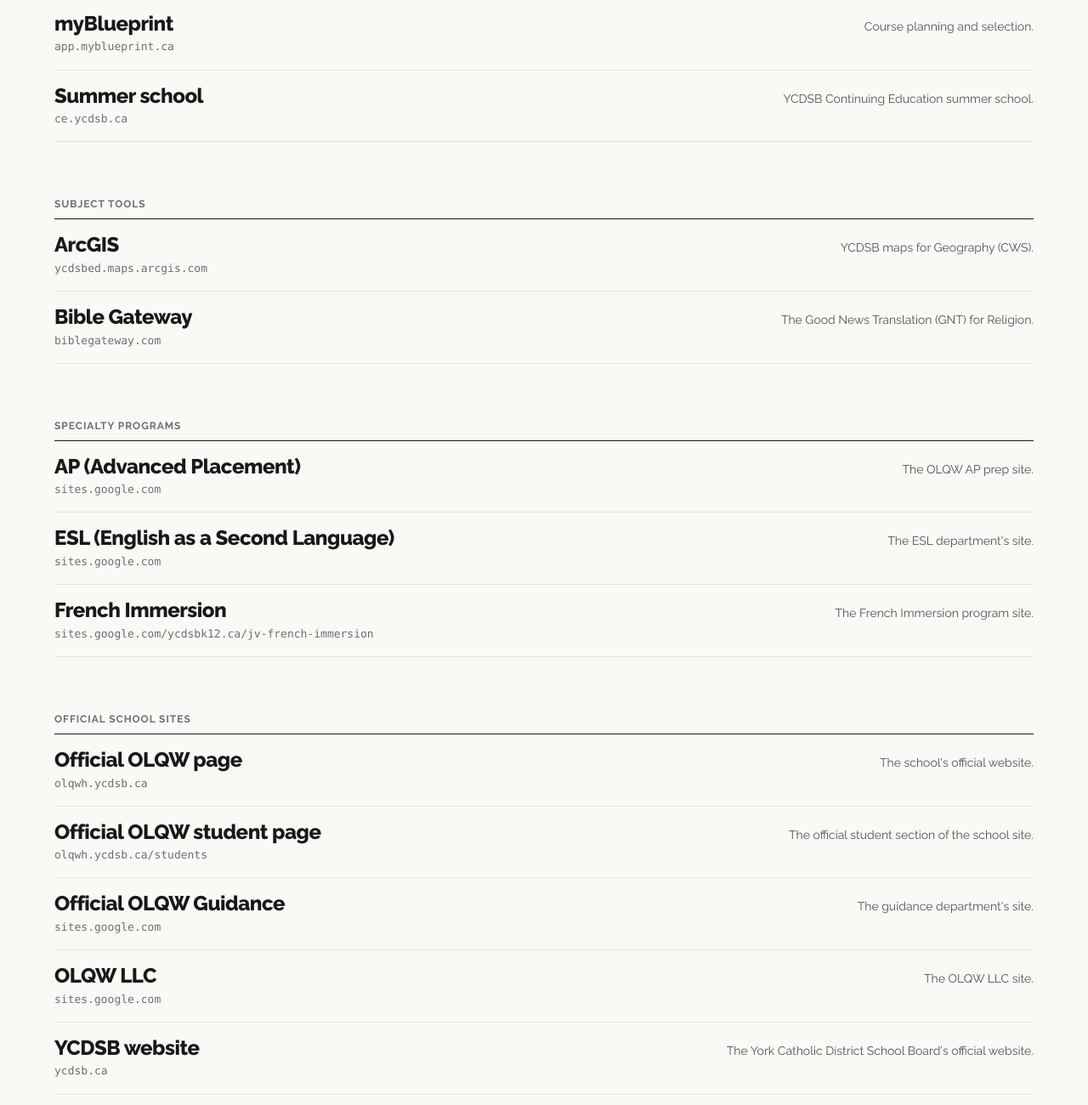
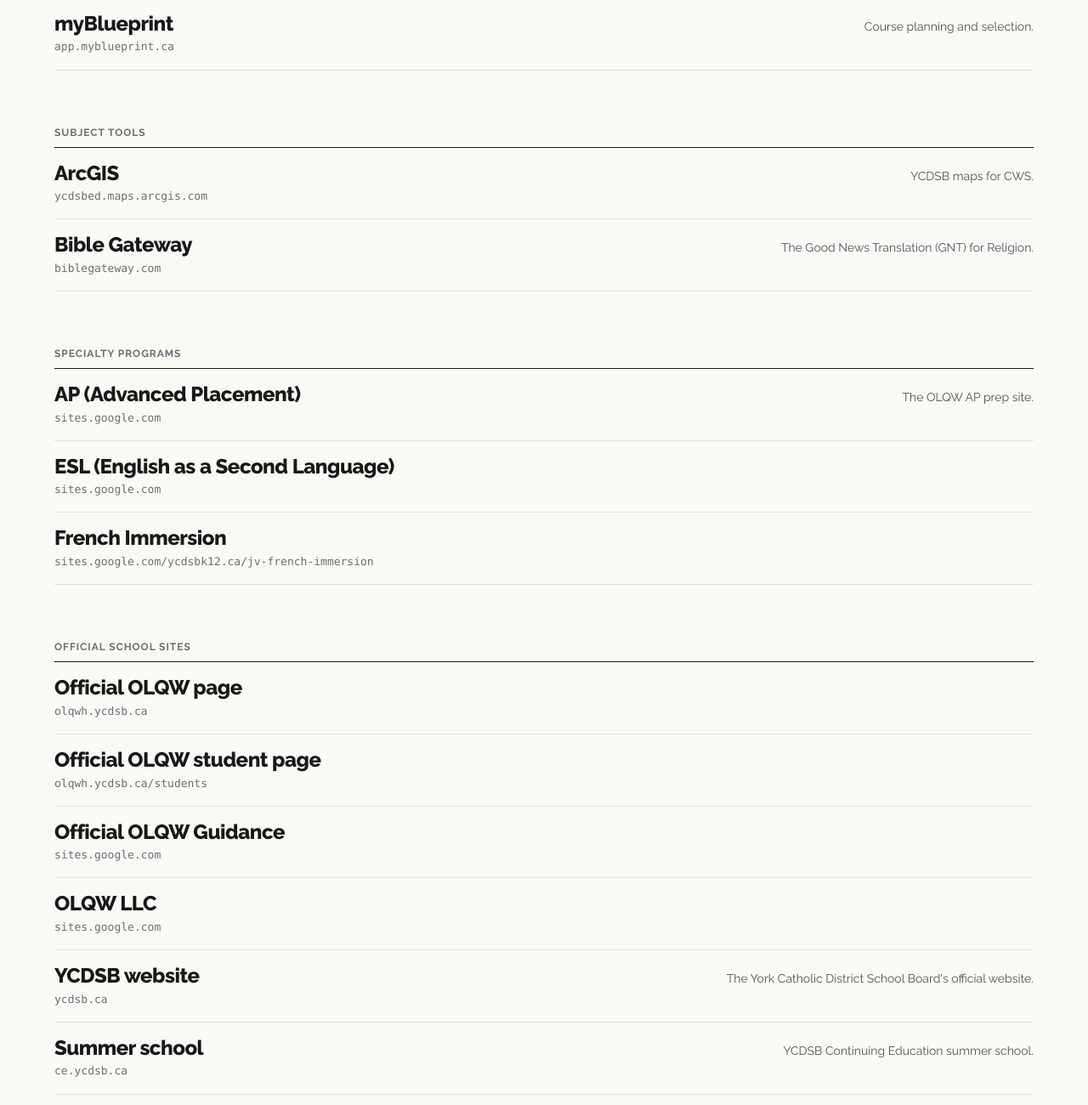
Before and after one commit to olqwh/olqwpage, a plain HTML site: page resources.html in a window 1280 px wide. Shown: the part 840-2140 px from the top of the page at 85% size. Drawn offline with Linux system fonts and the light colour scheme.

Commit message:
remoeevd descriptors

```diff
--- a/resources.html
+++ b/resources.html
@@ -44,7 +44,7 @@
 
     <section class="section">
       <div class="wrap res">
-        <p class="res-note">Every link opens in a new tab. Some need your school account to sign in.</p>
+        <p class="res-note">Some links need your school account to sign in.</p>
 
         <section class="res-group" aria-labelledby="res-classes-and-accounts">
           <h2 class="section-title" id="res-classes-and-accounts">Classes and accounts</h2>
@@ -94,15 +94,6 @@
                 <span class="option-note">Course planning and selection.</span>
               </a>
             </li>
-            <li>
-              <a class="option" href="https://ce.ycdsb.ca/summer-school/" target="_blank" rel="noopener">
-                <span class="option-main">
-                  <span class="option-title">Summer school</span>
-                  <span class="option-host">ce.ycdsb.ca<span class="visually-hidden"> (opens in a new tab)</span></span>
-                </span>
-                <span class="option-note">YCDSB Continuing Education summer school.</span>
-              </a>
-            </li>
           </ul>
         </section>
 
@@ -115,7 +106,7 @@
                   <span class="option-title">ArcGIS</span>
                   <span class="option-host">ycdsbed.maps.arcgis.com<span class="visually-hidden"> (opens in a new tab)</span></span>
                 </span>
-                <span class="option-note">YCDSB maps for Geography (CWS).</span>
+                <span class="option-note">YCDSB maps for CWS.</span>
               </a>
             </li>
             <li>
@@ -148,7 +139,6 @@
                   <span class="option-title">ESL (English as a Second Language)</span>
                   <span class="option-host">sites.google.com<span class="visually-hidden"> (opens in a new tab)</span></span>
                 </span>
-                <span class="option-note">The ESL department's site.</span>
               </a>
             </li>
             <li>
@@ -157,7 +147,6 @@
                   <span class="option-title">French Immersion</span>
                   <span class="option-host">sites.google.com/ycdsbk12.ca/jv-french-immersion<span class="visually-hidden"> (opens in a new tab)</span></span>
                 </span>
-                <span class="option-note">The French Immersion program site.</span>
               </a>
             </li>
           </ul>
@@ -172,7 +161,6 @@
                   <span class="option-title">Official OLQW page</span>
                   <span class="option-host">olqwh.ycdsb.ca<span class="visually-hidden"> (opens in a new tab)</span></span>
                 </span>
-                <span class="option-note">The school's official website.</span>
               </a>
             </li>
             <li>
@@ -181,7 +169,6 @@
                   <span class="option-title">Official OLQW student page</span>
                   <span class="option-host">olqwh.ycdsb.ca/students<span class="visually-hidden"> (opens in a new tab)</span></span>
                 </span>
-                <span class="option-note">The official student section of the school site.</span>
               </a>
             </li>
             <li>
@@ -190,7 +177,6 @@
                   <span class="option-title">Official OLQW Guidance</span>
                   <span class="option-host">sites.google.com<span class="visually-hidden"> (opens in a new tab)</span></span>
                 </span>
-                <span class="option-note">The guidance department's site.</span>
               </a>
             </li>
             <li>
@@ -199,7 +185,6 @@
                   <span class="option-title">OLQW LLC</span>
                   <span class="option-host">sites.google.com<span class="visually-hidden"> (opens in a new tab)</span></span>
                 </span>
-                <span class="option-note">The OLQW LLC site.</span>
               </a>
             </li>
             <li>
@@ -209,6 +194,15 @@
                   <span class="option-host">ycdsb.ca<span class="visually-hidden"> (opens in a new tab)</span></span>
                 </span>
                 <span class="option-note">The York Catholic District School Board's official website.</span>
+              </a>
+            </li>
+            <li>
+              <a class="option" href="https://ce.ycdsb.ca/summer-school/" target="_blank" rel="noopener">
+                <span class="option-main">
+                  <span class="option-title">Summer school</span>
+                  <span class="option-host">ce.ycdsb.ca<span class="visually-hidden"> (opens in a new tab)</span></span>
+                </span>
+                <span class="option-note">YCDSB Continuing Education summer school.</span>
               </a>
             </li>
           </ul>
```
Also changed, not shown: index.html (+1 -1 lines).
